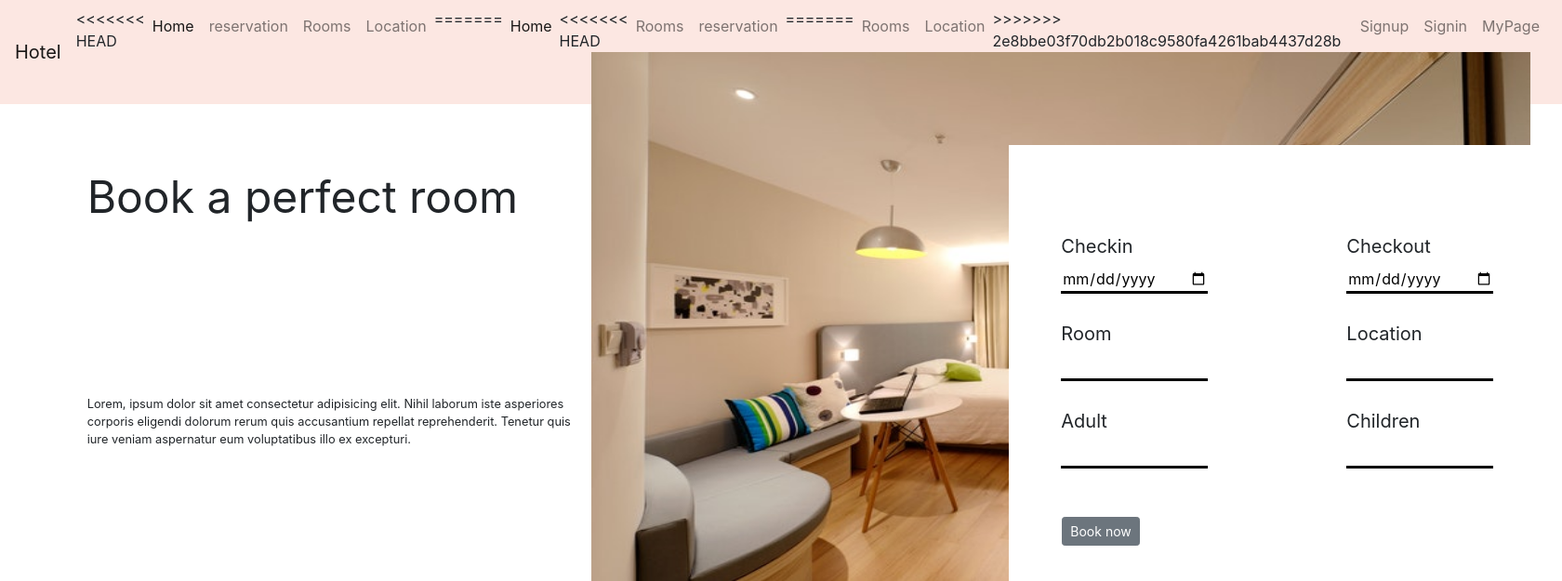
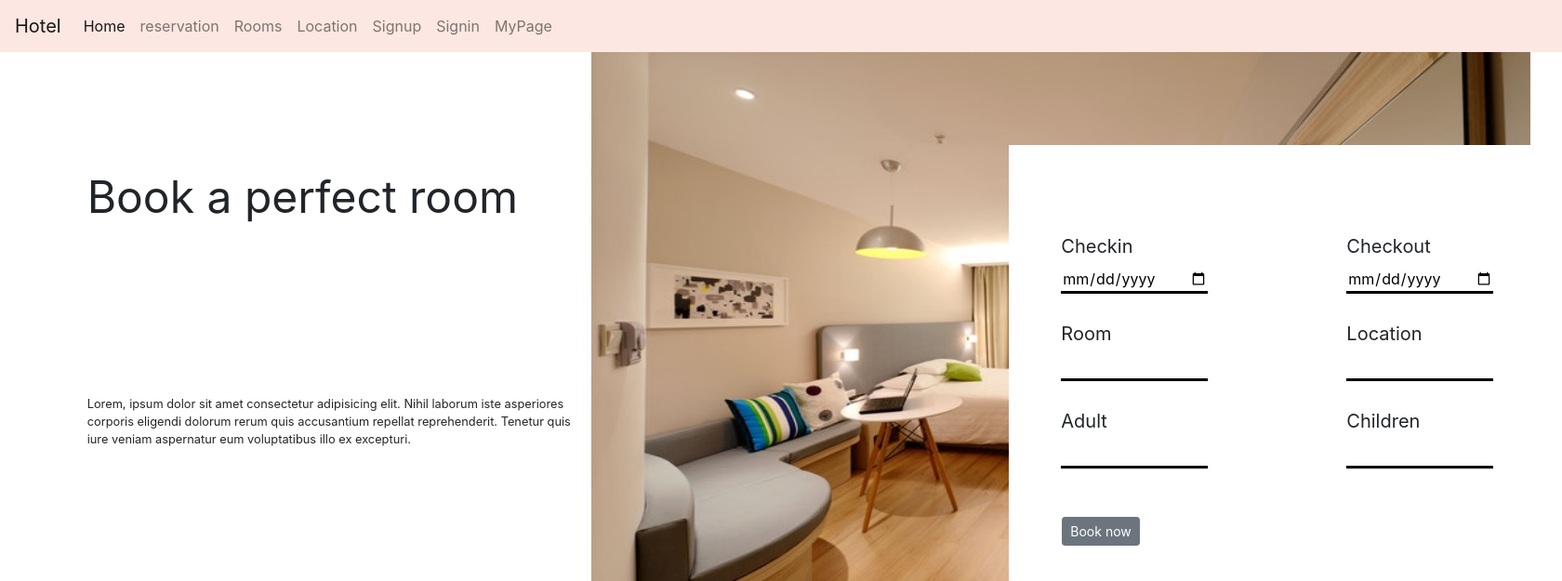
Before and after one commit to Beans9605/hotel_reservation, a Django app: page / in a window 1680 px wide. Shown: the top 625 px of the page at 93% size. Run offline with Django 3.2, Linux system fonts and the light colour scheme; some libraries are stand-ins or nearby versions.

Commit message:
comlplete

```diff
--- a/hotel_reservation/main/templates/main/home.html
+++ b/hotel_reservation/main/templates/main/home.html
@@ -28,21 +28,10 @@
                     </button>
                     <div class="collapse navbar-collapse" id="navbarNavAltMarkup">
                         <div class="navbar-nav">
-<<<<<<< HEAD
                             <a class="nav-item nav-link active" href="{% url 'home'%}">Home</a>
                             <a class="nav-item nav-link" href="{% url 'reservation' %}">reservation</a>
                             <a class="nav-item nav-link" href="{% url 'introduction'%}">Rooms</a>
                             <a class="nav-item nav-link" href="{% url 'location' %}">Location</a>
-=======
-                        <a class="nav-item nav-link active" href="#">Home <span class="sr-only">(current)</span></a>
-<<<<<<< HEAD
-                        <a class="nav-item nav-link" href="#">Rooms</a>
-                        <a class="nav-item nav-link" href="{% url 'reservation' %}">reservation</a>
-=======
-                        <a class="nav-item nav-link" href="{% url 'introduction'%}">Rooms</a>
-                        <a class="nav-item nav-link" href="#">Location</a>
->>>>>>> 2e8bbe03f70db2b018c9580fa4261bab4437d28b
->>>>>>> cb8a8dbc160bd359c181c6a6e797b816b51405bb
                             <a class="nav-item nav-link" href="{% url 'signup'%}">Signup</a>
                             <a class="nav-item nav-link" href="{% url 'signin'%}">Signin</a>
                             <a class="nav-item nav-link" href="{% url 'mypage' %}">MyPage</a>
```
Lines whose indentation alone changed are shown as unchanged.
